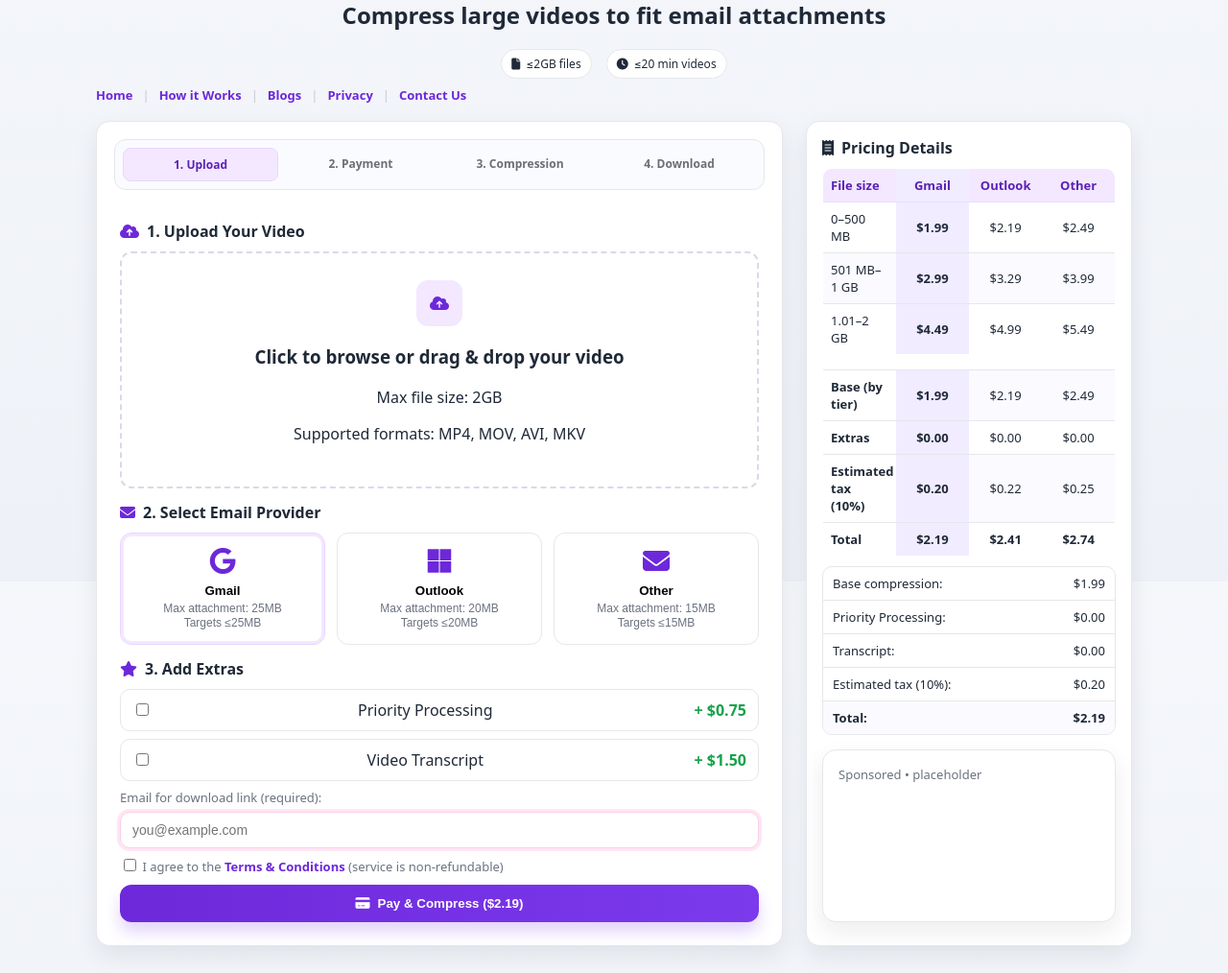
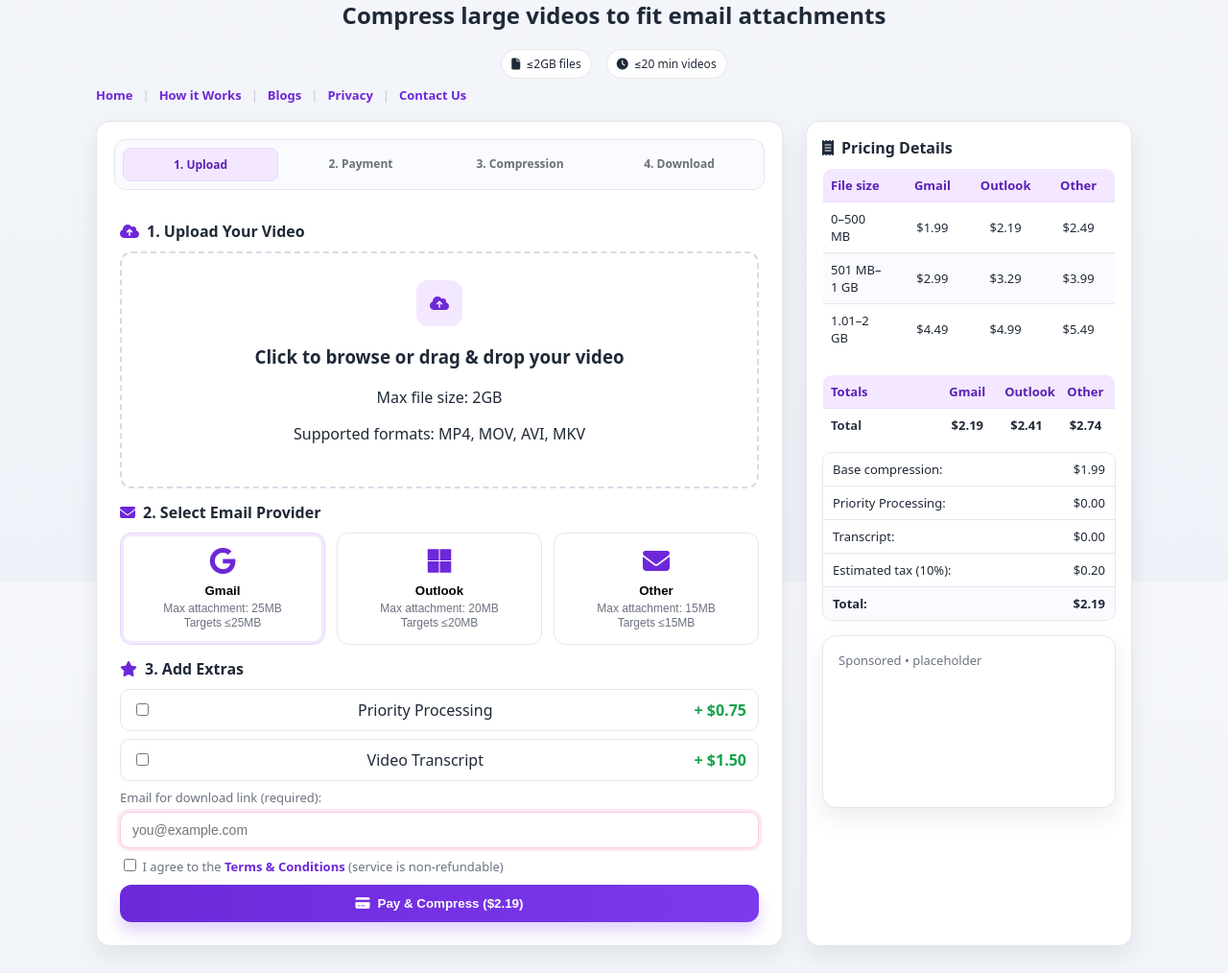
Before and after one commit to siddarth-code/MailSized, a FastAPI app: page / in a window 1280 px wide. Shown: the part 194-1208 px from the top of the page at 96% size. Run offline with FastAPI, Linux system fonts and the light colour scheme.

Commit message:
Show only total per provider

```diff
--- a/app/static/script.js
+++ b/app/static/script.js
@@ -67,55 +67,56 @@ function highlightProviderColumn(provider){
 
 /* ---------- totals (updates right panel + dynamic table) ---------- */
 function calcTotals(){
+  // elements in the side "price summary" (keep these)
   const baseEl = $("basePrice");
   const priEl  = $("priorityPrice");
   const traEl  = $("transcriptPrice");
   const taxEl  = $("taxAmount");
   const totEl  = $("totalAmount");
 
-  // Which tier are we in?
+  const provider = state.provider || "gmail";
   const tier = state.uploadId ? tierFromSize(state.sizeBytes) : 1;
   state.tier = tier;
 
-  // Helper to get base by provider for current tier
-  const baseByProv = (prov) => {
-    const arr = PRICE_MATRIX[prov] || PRICE_MATRIX.gmail;
-    return arr[tier - 1];
-  };
+  // base for selected provider/tier
+  const base = PRICE_MATRIX[provider][tier-1];
+  const pri  = $("priority")?.checked ? UPSALE.priority : 0;
+  const tra  = $("transcript")?.checked ? UPSALE.transcript : 0;
 
-  const provider = (state.provider || "gmail").toLowerCase();
-  const upsell = ( $("priority")?.checked ? UPSALE.priority : 0 )
-               + ( $("transcript")?.checked ? UPSALE.transcript : 0 );
+  const subtotal = base + pri + tra;
+  const tax = +(subtotal * 0.10).toFixed(2);
+  const total = +(subtotal + tax).toFixed(2);
 
-  // Recompute totals for each provider (so the table shows all 3)
-  ["gmail","outlook","other"].forEach(p => {
-    const base  = baseByProv(p);
-    const tax   = +( (base + upsell) * 0.10 ).toFixed(2);
-    const total = +( base + upsell + tax ).toFixed(2);
+  // Fill the detailed calculator (bottom block) as before
+  setTextSafe(baseEl, `$${base.toFixed(2)}`);
+  setTextSafe(priEl,  `$${pri.toFixed(2)}`);
+  setTextSafe(traEl,  `$${tra.toFixed(2)}`);
+  setTextSafe(taxEl,  `$${tax.toFixed(2)}`);
+  setTextSafe(totEl,  `$${total.toFixed(2)}`);
 
-    setTextSafe($("tblBase_"+p),   `$${base.toFixed(2)}`);
-    setTextSafe($("tblUpsell_"+p), `$${upsell.toFixed(2)}`);
-    setTextSafe($("tblTax_"+p),    `$${tax.toFixed(2)}`);
-    setTextSafe($("tblTotal_"+p),  `$${total.toFixed(2)}`);
+  // --- Mini-bill table: ONLY totals per provider ---
+  // Compute totals for all three providers using the current file size & extras
+  const t = state.uploadId ? state.sizeBytes : 1;   // if no file yet, assume tier 1
+  const tierFor = (t<=T1_MAX?0:(t<=T2_MAX?1:2));
+
+  const priAdd = $("priority")?.checked ? UPSALE.priority : 0;
+  const traAdd = $("transcript")?.checked ? UPSALE.transcript : 0;
+
+  ["gmail","outlook","other"].forEach((p)=>{
+    const baseP = PRICE_MATRIX[p][tierFor];
+    const subtotalP = baseP + priAdd + traAdd;
+    const taxP = +(subtotalP * 0.10).toFixed(2);
+    const totalP = +(subtotalP + taxP).toFixed(2);
+
+    const cellId = p === "gmail" ? "ptTotalGmail"
+                  : p === "outlook" ? "ptTotalOutlook"
+                  : "ptTotalOther";
+    setTextSafe($(cellId), `$${totalP.toFixed(2)}`);
   });
 
-  // Update the simple summary (mirrors the selected provider)
-  const selBase = baseByProv(provider);
-  const selTax  = +((selBase + upsell) * 0.10).toFixed(2);
-  const selTot  = +(selBase + upsell + selTax).toFixed(2);
-
-  setTextSafe(baseEl, `$${selBase.toFixed(2)}`);
-  setTextSafe(priEl,  `$${($("priority")?.checked ? UPSALE.priority : 0).toFixed(2)}`);
-  setTextSafe(traEl,  `$${($("transcript")?.checked ? UPSALE.transcript : 0).toFixed(2)}`);
-  setTextSafe(taxEl,  `$${selTax.toFixed(2)}`);
-  setTextSafe(totEl,  `$${selTot.toFixed(2)}`);
-
-  // Visually mark selected provider column
-  highlightProviderColumn(provider);
-
-  // Also reflect the price in the action button if present
+  // Update the CTA with current provider total (nice touch you already had)
   const btn = $("processButton");
-  if(btn) btn.innerHTML = `<i class="fas fa-credit-card"></i> Pay &amp; Compress ($${selTot.toFixed(2)})`;
+  if(btn) btn.innerHTML = `<i class="fas fa-credit-card"></i> Pay &amp; Compress ($${total.toFixed(2)})`;
 }
 
 /* ---------- upload wiring ---------- */
--- a/app/static/style.css
+++ b/app/static/style.css
@@ -301,6 +301,10 @@ header p{
 .pricing-table [data-col].is-selected { background: #f1ecff; font-weight: 600; }
 .pricing-table .sep-row td { border: 0; height: 8px; }
 
+/* Mini-bill totals row emphasis */
+#pricingTotals tbody tr td:first-child { font-weight: 600; color: #2d3748; }
+#pricingTotals tbody tr td:not(:first-child) { font-weight: 600; }
+
 .price-summary{
   border:1px solid var(--border); border-radius: 10px; overflow: hidden;
 }
```
Also changed, not shown: app/templates/index.html (+19 -26 lines).
